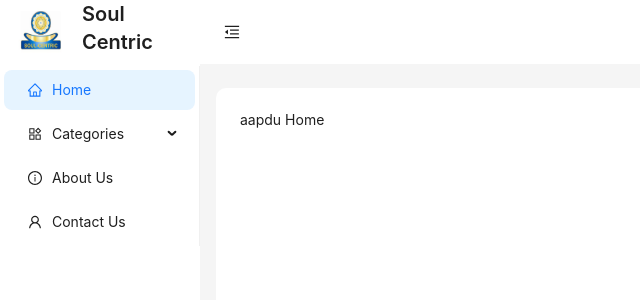
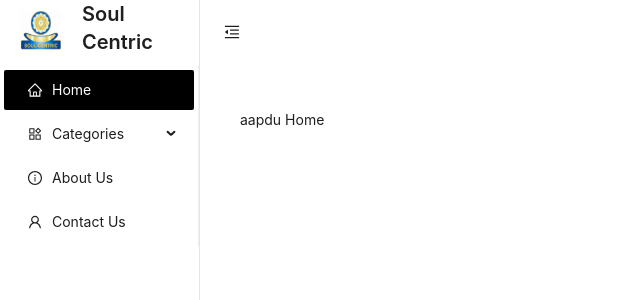
Before and after one commit to reniz-shah/Soul-Centric, a React (Vite) app: page / in a window 1280 px wide. Shown: the top 300 px of the page, without its empty margins (0-640 px from the left). Built offline with nearby package versions, Linux system fonts and the light colour scheme.

Commit message:
Added theme

```diff
--- a/src/Data/categories.json
+++ b/src/Data/categories.json
@@ -865,12 +865,5 @@
                 "variants": []
             }
         ]
-    },
-    {
-        "id": "11",
-        "name": "My Products",
-        "description": "My Products Description Very well product",
-        "image": "https://picsum.photos/400",
-        "products":[]
     }
 ]
--- /dev/null
+++ b/src/Data/theme.ts
@@ -0,0 +1,21 @@
+export const theme = {
+    token: {
+        colorPrimary: '#000000',
+        borderRadius: 2,
+        colorBgContainer: '#FFFFFF',
+    },
+
+    components: {
+        Layout: {
+            headerBg: '#FFFFFF',
+            bodyBg: '#FFFFFF',
+            siderBg: "#FFFFFF",
+        },
+        Menu: {
+            itemHoverBg: "#777673",
+            itemHoverColor: "#FFFFFF",
+            itemSelectedBg: "#000000",
+            itemSelectedColor: "#FFFFFF",
+        }
+    },
+}
--- a/src/Pages/App/App.css
+++ b/src/Pages/App/App.css
@@ -2,20 +2,18 @@
     height: 100vh;
     margin: 0;
     padding: 0;
-    overflow: auto;
+    overflow: hidden;
 }
 
 .Sider {
-    background-color: white !important;
+    overflow: auto;
+    border-right: 0.1px solid #e6e5e5;
 }
 
 .Header {
-
     padding: 0;
-    background-color: white;
     display: flex;
     align-items: center;
-    /* justify-content: space-between; */
     gap: 4rem;
 }
 
@@ -48,11 +46,15 @@
     }
 }
 
-.Content{
-    background-color: white;
+.Content {
     margin: 24px 16px;
     padding: 24px;
     min-height: 280;
     border-radius: 10px;
     overflow: auto;
 }
+
+.ant-menu-submenu-selected>.ant-menu-submenu-title {
+    background-color: black;
+    color: white;
+}
```
Also changed, not shown: src/main.tsx (+4 -3 lines).
